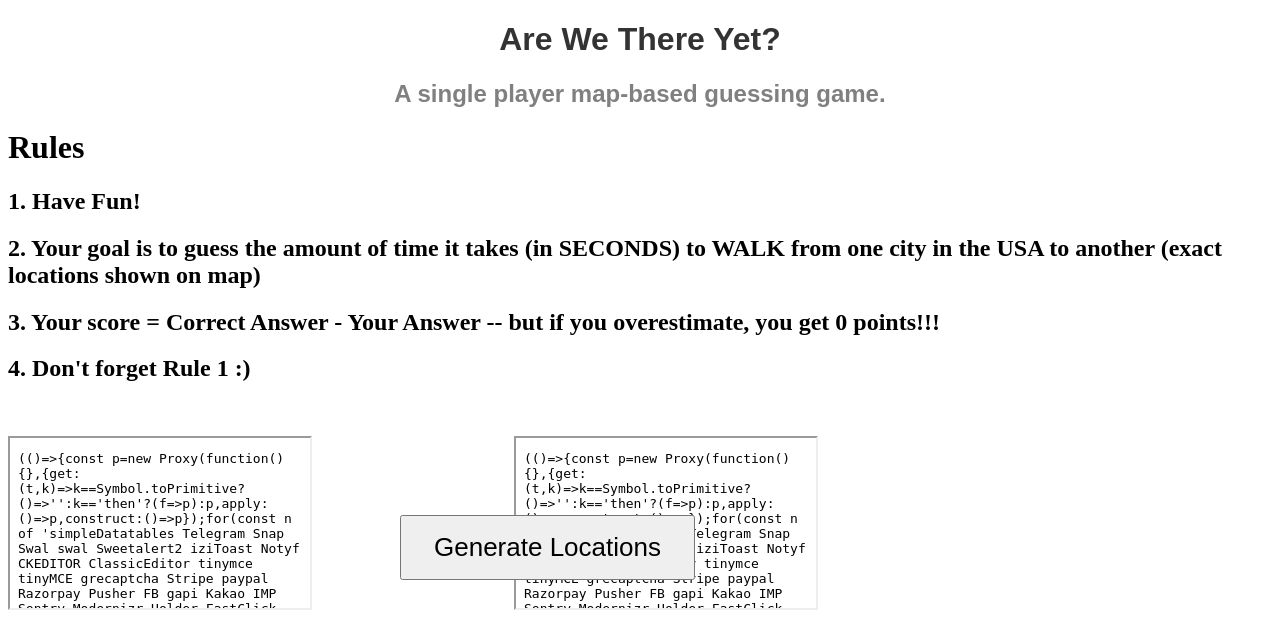
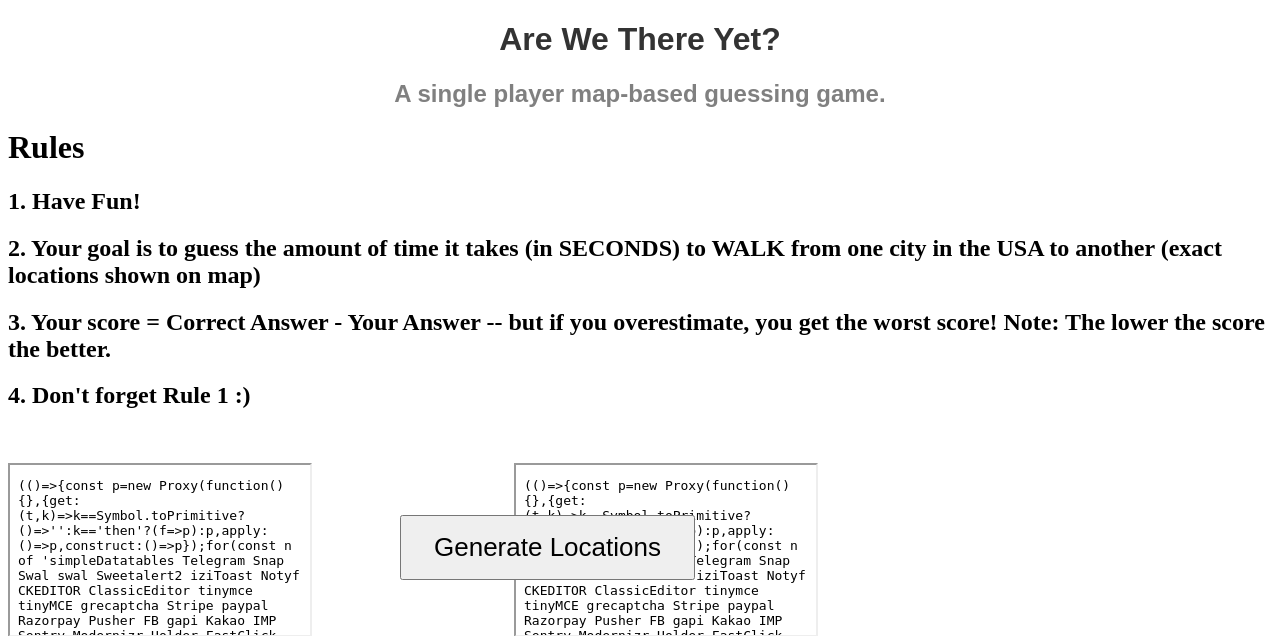
Before and after one commit to RoshanMandayam/RoshanMandayam, a Flask app: page / in a window 1280 px wide. Shown: the top 636 px of the page. Run offline with Flask 3, Linux system fonts and the light colour scheme; the visitor is signed in with stand-in values (Sample User, id 1); parts of the project's set-up code (start-up, migrations or seed data) failed here and were passed over; some libraries are stand-ins or nearby versions.

Commit message:
Made additional change to score calculations as well as database storage.

```diff
--- a/app.py
+++ b/app.py
@@ -7,10 +7,11 @@
 from flask import jsonify
 
 df = pd.read_csv('Data/uscities.csv')
-print(df.shape)
+#print(df.shape)
 df = df.drop(df[df['state_name'] == 'Hawaii'].index)
-print(df.shape)
-
+#print(df.shape)
+df = df.drop(df[df['state_name'] == 'Alaska'].index)
+df = df.drop(df[df['state_name'] == 'Puerto Rico'].index)
 import simplejson#, urllib
 import urllib.request
 
@@ -43,18 +44,7 @@
 
     #return render_template('index.html')
 
-'''@app.route("/generateLocOne")
-def generateLocOne():
-    cit1 = random.randint(0,31119)
-    cityOne = df["city"][cit1]
-    return render_template('index.html', cityOne =cityOne, cityTwo = cityTwo )
 
-@app.route("/generateLocTwo")
-def generateLocTwo():
-    cit2 = random.randint(0,31119)
-    cityTwo = df["city"][cit2]
-    return render_template('index.html', cityOne = cityOne , cityTwo = cityTwo )
-'''
 
 @app.route('/create_file', methods=['POST','GET'])
 def create_file():
@@ -125,7 +115,7 @@
     #try:
     score = session['time'] - int(request.form['guess'])
     if score < 0:
-        score = 0
+        score = session['time']
     return jsonify({"time": "Correct Answer: " + str(session['time']) + " seconds",
                     "myScore": "Your Score: " + str(score) + " points!" })
     #return render_template('index.html',cityOne = cityOne , cityTwo = cityTwo)
--- a/templates/index.html
+++ b/templates/index.html
@@ -13,7 +13,7 @@
     <h1>Rules </h1>
     <h2>1. Have Fun! </h2>
     <h2>2. Your goal is to guess the amount of time it takes (in SECONDS) to WALK from one city in the USA to another (exact locations shown on map) </h2>
-    <h2>3. Your score = Correct Answer - Your Answer  -- but if you overestimate, you get 0 points!!! </h2>
+    <h2>3. Your score = Correct Answer - Your Answer  -- but if you overestimate, you get the worst score! Note: The lower the score the better. </h2>
     <h2>4. Don't forget Rule 1 :) </h2>
     <br>
     <div class="container-maps" >
```
